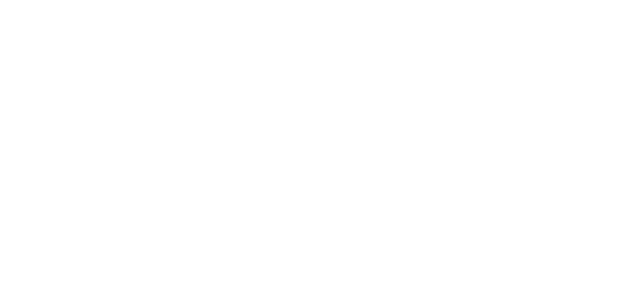
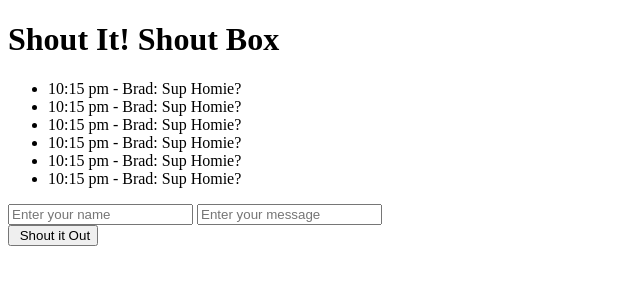
Before and after one commit to krom0002/shout_it_tutorial, a PHP site: page / in a window 1280 px wide. Before the commit the part shown is empty. Shown: the top 300 px of the page, without its empty margins (0-640 px from the left). Run offline with PHP 8.4, Linux system fonts and the light colour scheme.

Commit message:
initial html

```diff
--- a/index.php
+++ b/index.php
@@ -1,5 +1,6 @@
 <!DOCTYPE html>
 <html lang="en">
+
 <head>
     <meta charset="UTF-8">
     <meta name="viewport" content="width=device-width, initial-scale=1.0">
@@ -7,7 +8,32 @@
     <title>Shout It!</title>
     <link rel="stylesheet" href="css/style.css" type="text/css" />
 </head>
+
 <body>
+    <div id="container">
+        <header>
+            <h1>Shout It! Shout Box</h1>
+        </header>
 
+        <div id="shouts">
+            <ul>
+                <li class="shout"><span>10:15 pm - </span>Brad: Sup Homie? </li>
+                <li class="shout"><span>10:15 pm - </span>Brad: Sup Homie? </li>
+                <li class="shout"><span>10:15 pm - </span>Brad: Sup Homie? </li>
+                <li class="shout"><span>10:15 pm - </span>Brad: Sup Homie? </li>
+                <li class="shout"><span>10:15 pm - </span>Brad: Sup Homie? </li>
+                <li class="shout"><span>10:15 pm - </span>Brad: Sup Homie? </li>
+            </ul>
+        </div><!-- shouts -->
+        <div id="input">
+            <form method="post" action="process.php">
+                <input type="text" name="user" placeholder="Enter your name" />
+                <input type="text" name="message" placeholder="Enter your message" />
+                <br />
+                <input class="shout-btn" type="submit" name="submit" value=" Shout it Out" />
+            </form>
+
+        </div><!-- input -->
+    </div><!--container-->
 </body>
 </html>
```
